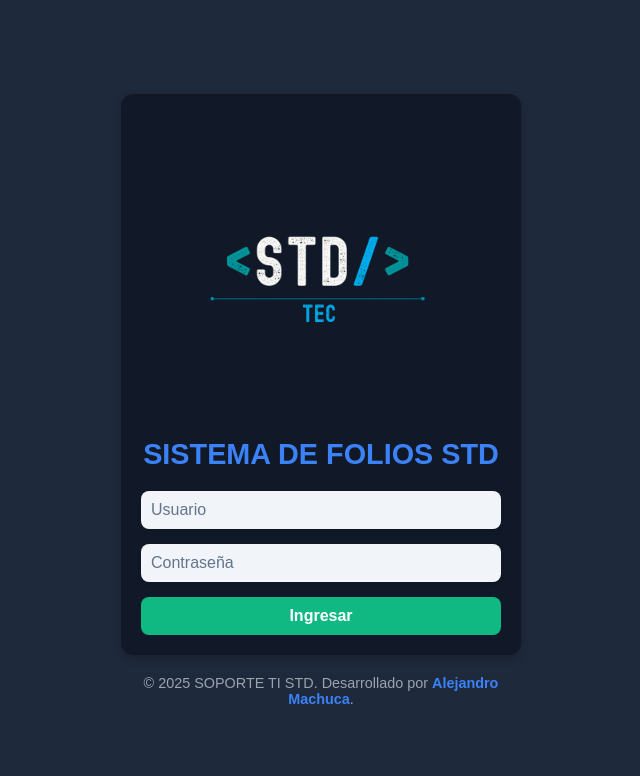
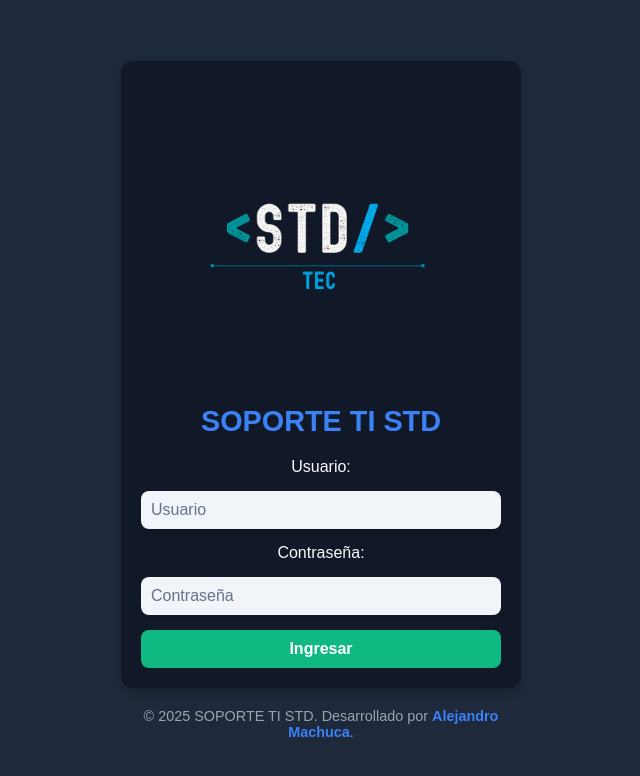
Before and after one commit to AlejandroNetaleex/ticketsstd, a Flask app: page / in a window 1280 px wide. Shown: the top 776 px of the page, without its empty margins (319-959 px from the left). Run offline with Flask 2, Linux system fonts and the light colour scheme.

Commit message:
Update login.html

```diff
--- a/templates/login.html
+++ b/templates/login.html
@@ -3,22 +3,29 @@
 <head>
     <meta charset="UTF-8">
     <meta name="viewport" content="width=device-width, initial-scale=1.0">
-    <title>Sistema de Tickets - Login</title>
+    <title>Login - SOPORTE TI STD</title>
+    <meta name="description" content="Inicia sesión en el sistema de tickets SOPORTE TI STD.">
+    <meta name="keywords" content="soporte técnico, sistema de tickets, IT support, Alejandro Machuca">
     <link rel="stylesheet" href="/static/css/login.css">
+    <link rel="icon" href="/static/images/favicon.ico" type="image/x-icon">
 </head>
 <body>
     <div class="login-container">
         <div class="login-card">
             <div class="logo-container">
-                <img src="/static/images/logo.png" alt="Logo de la Empresa" class="logo">
+                <img src="/static/images/logo.png" alt="Logo de SOPORTE TI STD" class="logo">
             </div>
-            <h1>SISTEMA DE FOLIOS STD</h1>
+            <h1>SOPORTE TI STD</h1>
             <form method="POST" action="/validate">
-                <input type="text" name="username" placeholder="Usuario" required>
-                <input type="password" name="password" placeholder="Contraseña" required>
+                {% if error %}
+                    <p class="error-message">{{ error }}</p>
+                {% endif %}
+                <label for="username">Usuario:</label>
+                <input id="username" type="text" name="username" placeholder="Usuario" required pattern="[a-zA-Z0-9_-]{3,15}">
+                <label for="password">Contraseña:</label>
+                <input id="password" type="password" name="password" placeholder="Contraseña" required minlength="8">
                 <button type="submit">Ingresar</button>
             </form>
-
         </div>
         <footer>
             © 2025 SOPORTE TI STD. Desarrollado por <b>Alejandro Machuca</b>.
```
